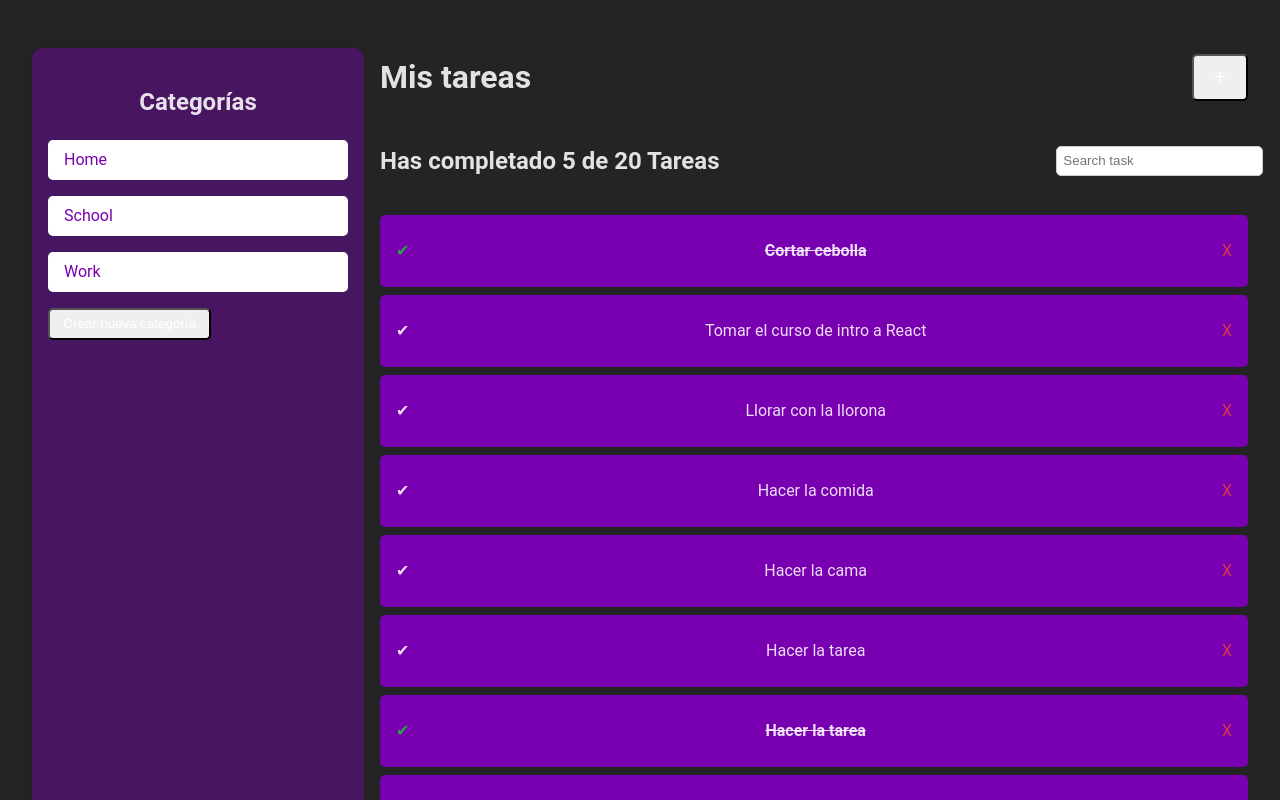
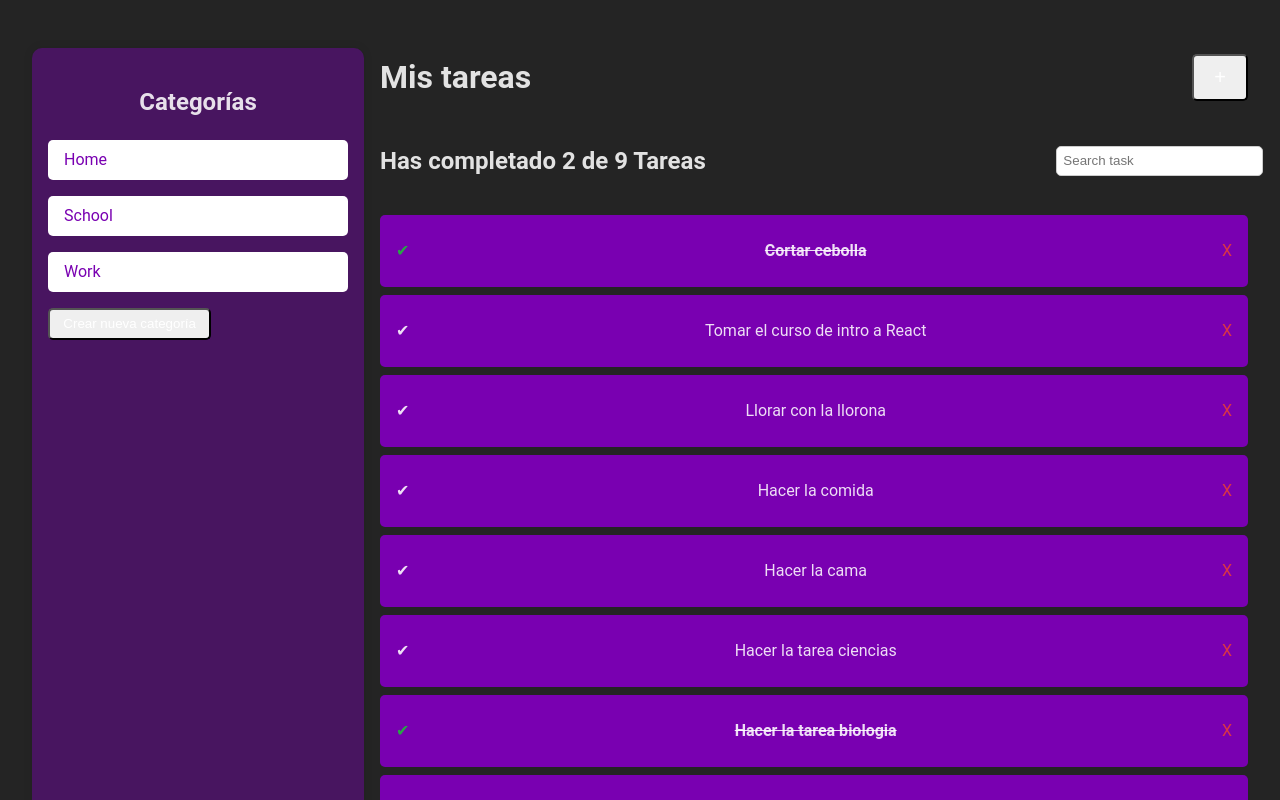
Before and after one commit to DavidZerox8/react-course-todo-myapp, a React (Vite) app: page / in a window 1280 px wide. Shown: the top 800 px of the page. Built offline with nearby package versions, Linux system fonts and the light colour scheme.

Commit message:
Added state for the todo's list and todoCounter [Task #9]

```diff
--- a/src/App.jsx
+++ b/src/App.jsx
@@ -3,6 +3,7 @@ import { TodoSearch } from './components/todo/TodoSearch'
 import { TodoList } from './components/todo/TodoList'
 import { TodoItem } from './components/todo/TodoItem'
 import { CreateTodoButton } from './components/todo/CreateTodoButton'
+import React from 'react'
 import './App.css'
 import './assets/css/todo-default.css'
 
@@ -18,13 +19,22 @@ const defautlTodos = [
   { category_id: 1, id: 3, text: 'Llorar con la llorona', completed: false },
   { category_id: 2, id: 4, text: 'Hacer la comida', completed: false },
   { category_id: 2, id: 5, text: 'Hacer la cama', completed: false },
-  { category_id: 2, id: 6, text: 'Hacer la tarea', completed: false },
-  { category_id: 3, id: 7, text: 'Hacer la tarea', completed: true },
-  { category_id: 3, id: 8, text: 'Hacer la tarea', completed: false },
-  { category_id: 3, id: 9, text: 'Hacer la tarea', completed: false }
+  { category_id: 2, id: 6, text: 'Hacer la tarea ciencias', completed: false },
+  { category_id: 3, id: 7, text: 'Hacer la tarea biologia', completed: true },
+  { category_id: 3, id: 8, text: 'Hacer la tarea informatica', completed: false },
+  { category_id: 3, id: 9, text: 'Hacer la tarea español', completed: false }
 ];
 
 function App() {
+
+  // eslint-disable-next-line no-unused-vars
+  const [todos, setTodos] = React.useState(defautlTodos); // Create a state to store the todos, and a function to update it | The initial value is the default todos
+  const [searchValue, setSearchValue] = React.useState(''); // Create a state to store the search value, and a function to update it | The initial value is an empty string
+  console.log("El usuario busco: " + searchValue); // Log the search value | This will be executed every time the component is rendered | Thc console log can be shown twice because the strict mode of React is enabled by default
+
+  //Derived state | Estado derivados
+  const completedTodos = todos.filter(todo => !!todo.completed).length; // Filter the todos that are completed and get the length of the array | The !! is used to convert the value to a boolean
+  const totalTodos     = todos.length; // Get the length of the todos array
 
   return (
     <>
@@ -53,10 +63,10 @@ function App() {
           </div>
           <div className='flex align-center'>
             <div>
-              <TodoCounter completedTodos={5} totalTodos={20} /> {/* Pass the props to the component */}
+              <TodoCounter completedTodos={completedTodos} totalTodos={totalTodos} /> {/* Pass the props to the component */}
             </div>
             <div>
-              <TodoSearch />
+              <TodoSearch searchValue={searchValue} setSearchValue={setSearchValue} />
             </div>
           </div>
 
--- a/src/components/todo/TodoSearch.jsx
+++ b/src/components/todo/TodoSearch.jsx
@@ -1,11 +1,6 @@
-import React from 'react';
-
-function TodoSearch()
+/* eslint-disable react/prop-types */
+function TodoSearch({ setSearchValue, searchValue })
 {
-    const [searchValue, setSearchValue] = React.useState(''); // Create a state to store the search value, and a function to update it | The initial value is an empty string
-
-    console.log("El usuario busco: " + searchValue); // Log the search value | This will be executed every time the component is rendered | Thc console log can be shown twice because the strict mode of React is enabled by default
-
     return(
         <input
             value={searchValue}  // Set the value of the input
```
